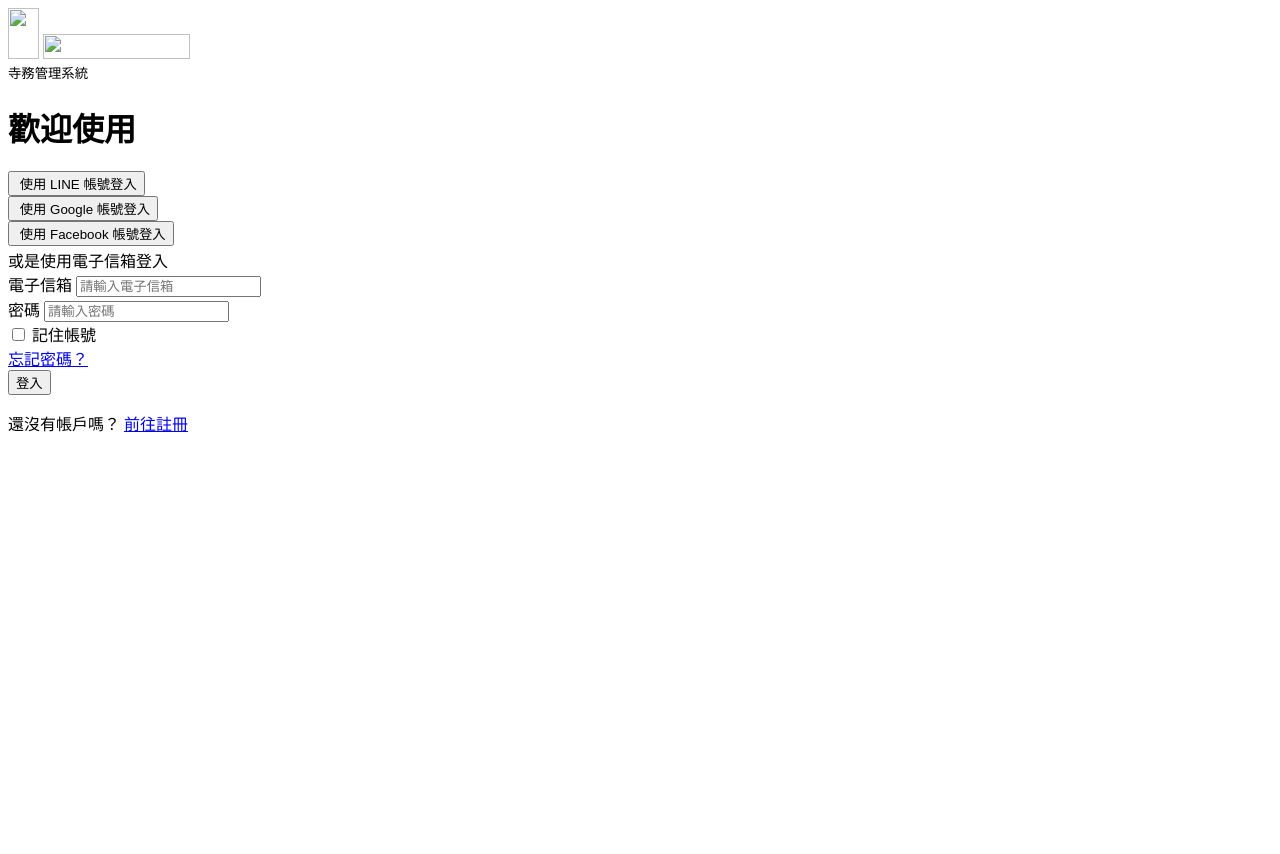
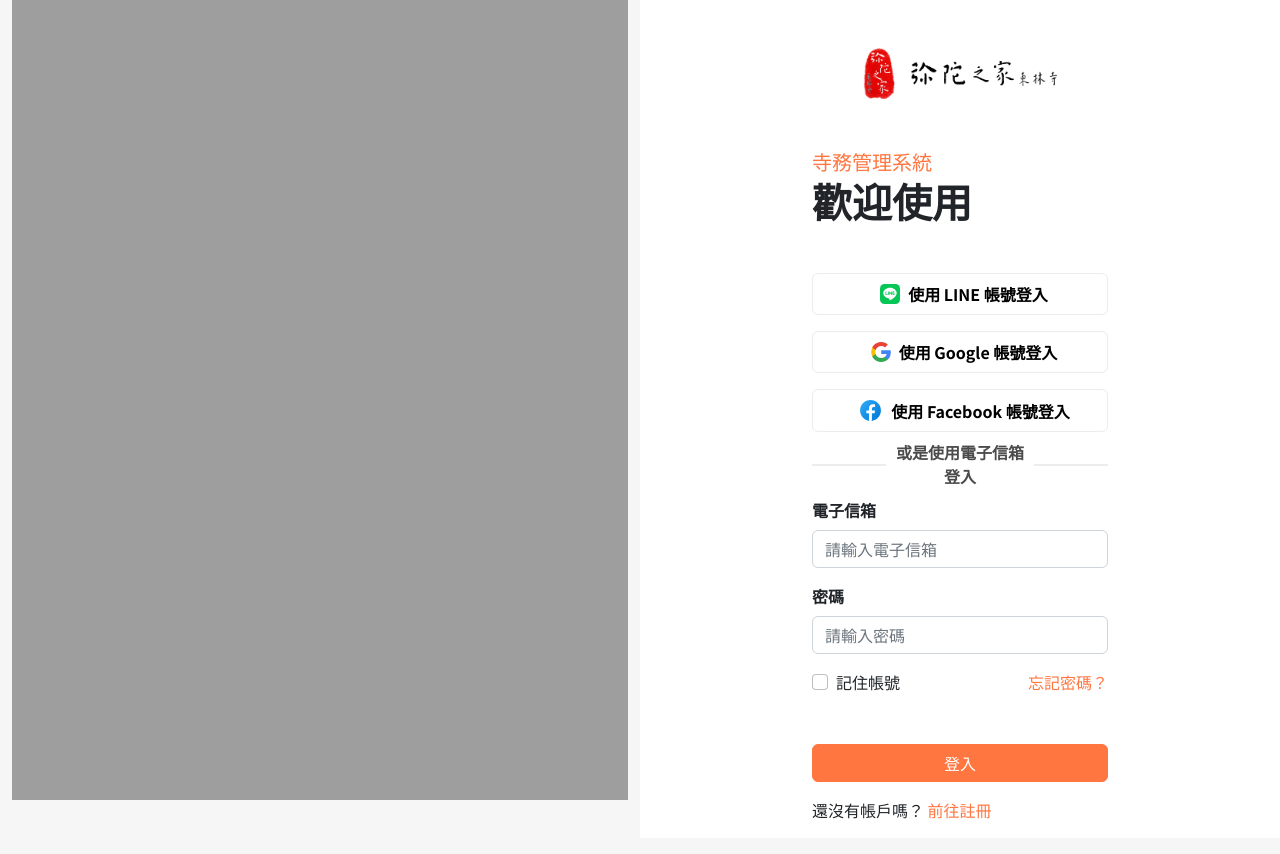
Before and after one commit to j870614/donglinSystem, a website: page index.html in a window 1280 px wide. Before the commit the page ends 800 px from the top, so only its background shows below. Drawn offline with nearby package versions, Linux system fonts and the light colour scheme; the site is published under a folder, as on GitHub Pages, so addresses that start at the root find nothing.

Commit message:
Update index.html

```diff
--- a/index.html
+++ b/index.html
@@ -5,7 +5,7 @@
     <meta http-equiv="X-UA-Compatible" content="IE=edge" />
     <meta name="viewport" content="width=device-width, initial-scale=1.0" />
     <title>寺務管理系統</title>
-    <link rel="stylesheet" href="/scss/all.css" />
+    <link rel="stylesheet" href="./scss/all.css" />
   </head>
   <body>
     <div class="container-fluid ">
@@ -18,14 +18,14 @@
           <div class="row justify-content-center">
             <div class="logo d-flex align-items-center justify-content-center m-5">
               <img
-                src="/img/1.Logo1.png"
+                src="./img/1.Logo1.png"
                 alt=""
                 width="31.41"
                 height="51.28"
                 class="d-none d-lg-inline-block align-text-top me-3"
               />
               <img
-                src="/img/3.tittle.png"
+                src="./img/3.tittle.png"
                 alt=""
                 width="146.15"
                 height="25"
@@ -46,7 +46,7 @@
                     class="w-100 btn btn-outline-neutral-40 d-flex align-items-center justify-content-center py-2"
                   >
                     <img
-                      src="/img/logos/LINE_logo.svg"
+                      src="./img/logos/LINE_logo.svg"
                       alt=""
                       class="mx-2"
                       height="20"
@@ -61,7 +61,7 @@
                     class="w-100 btn btn-outline-neutral-40 d-flex align-items-center justify-content-center py-2"
                   >
                     <img
-                      src="/img/logos/Google__G__Logo.svg"
+                      src="./img/logos/Google__G__Logo.svg"
                       alt=""
                       class="mx-2"
                       height="20"
@@ -76,7 +76,7 @@
                     class="w-100 btn btn-outline-neutral-40 d-flex align-items-center justify-content-center py-2"
                   >
                     <img
-                      src="/img/logos/icons8-facebook.svg"
+                      src="./img/logos/icons8-facebook.svg"
                       alt=""
                       class="mx-2"
                       height="25"
@@ -148,7 +148,7 @@
                 <div class="col-12">
                   <p>
                     還沒有帳戶嗎？
-                    <a href="/register/sign-up.html">前往註冊</a>
+                    <a href="./register/sign-up.html">前往註冊</a>
                   </p>
                 </div>
               </form>
@@ -167,6 +167,6 @@
 
       <!-- axios -->
       <script src="https://cdn.jsdelivr.net/npm/axios/dist/axios.min.js"></script>
-    <script src="/js/index.js"></script>
+    <script src="./js/index.js"></script>
   </body>
 </html>
```
